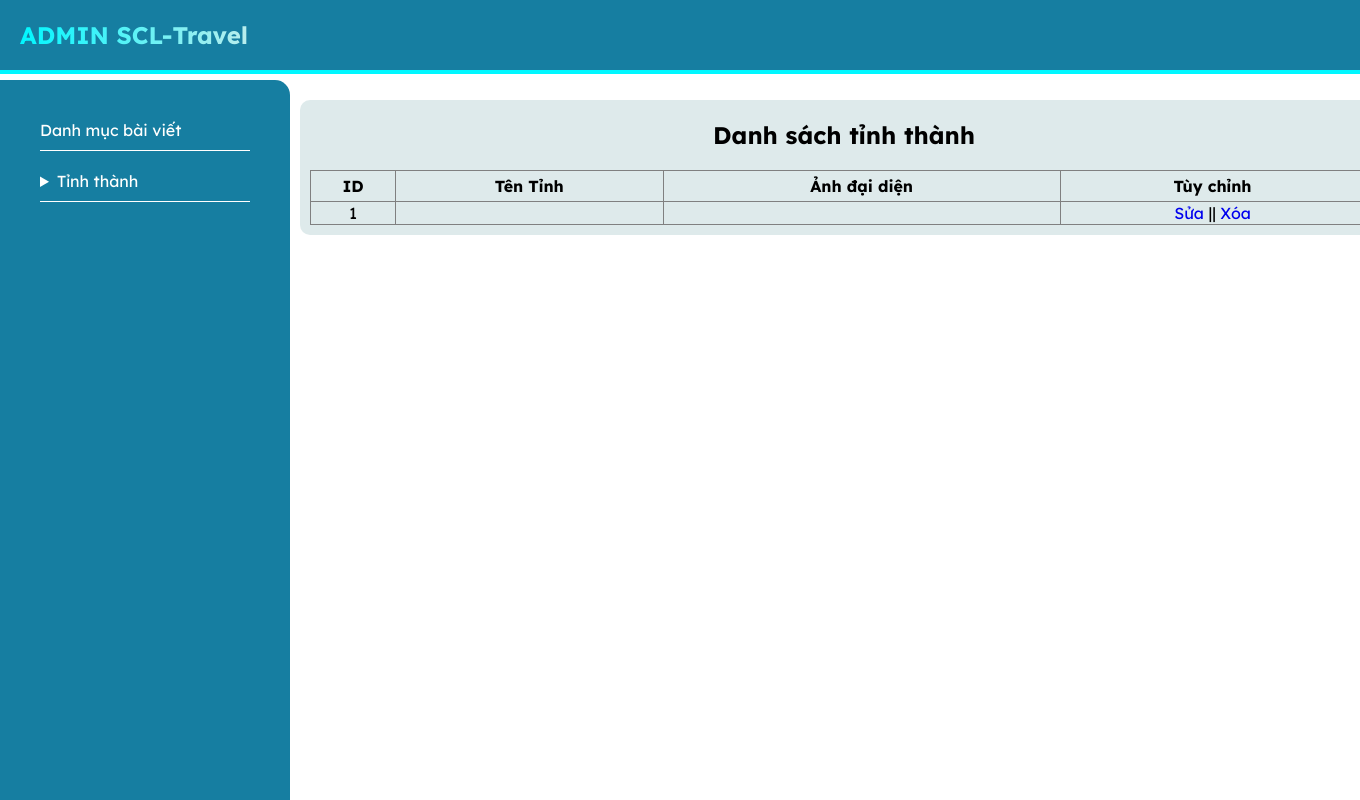
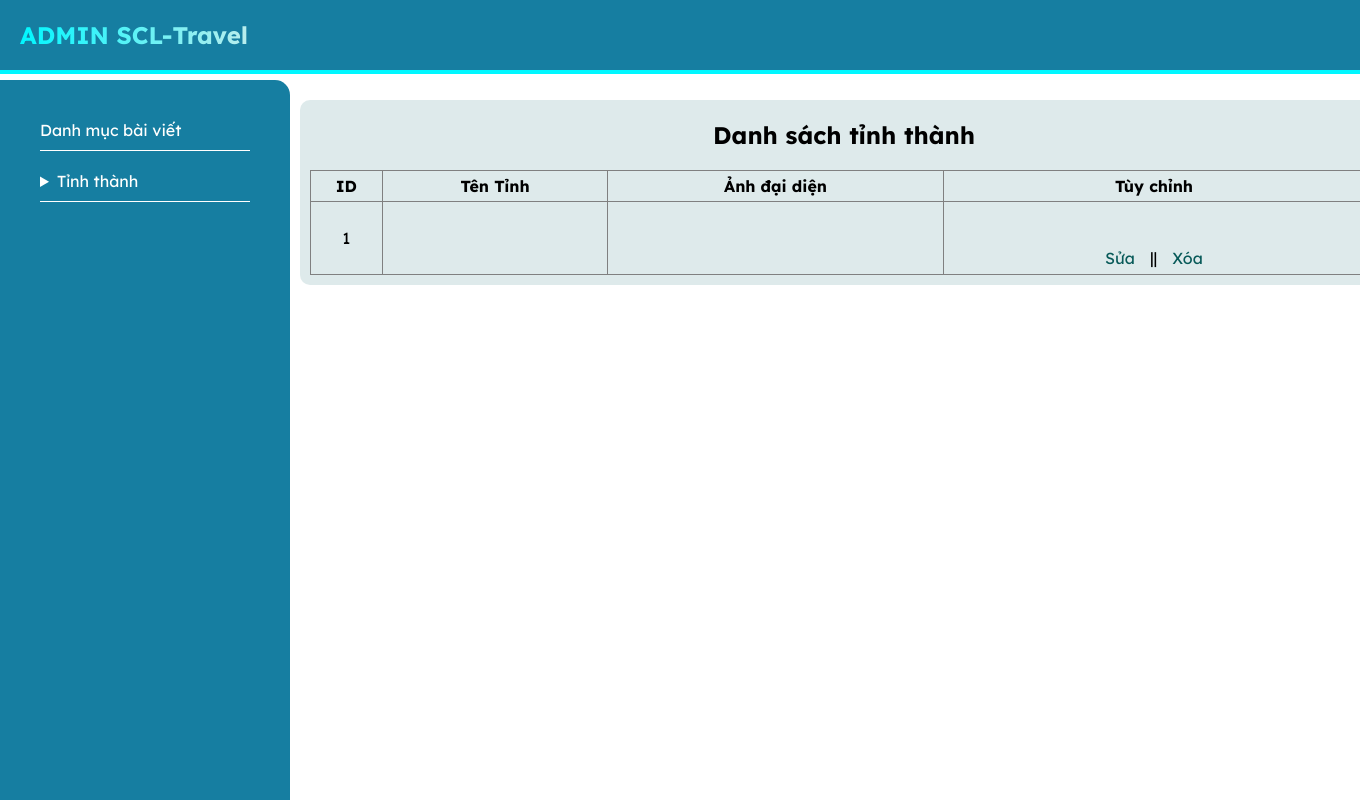
Before and after one commit to DuyIt7033/scl-travel, a PHP site: page /admin/update_tinhthanh.php in a window 1360 px wide. Run offline with PHP 8.4, Linux system fonts and the light colour scheme; tables that the repository leaves empty or names only in its code hold one stand-in row (values such as "Sample post"); data that the repository does not hold is empty.

Commit message:
Complete the functions to add, edit, delete for the province object.

```diff
--- a/admin/admin.css
+++ b/admin/admin.css
@@ -87,6 +87,7 @@ details>p > a:hover {
 	height: 40px;
 	margin-bottom: 20px;
 	border-radius: 10px;
+	border: none;
 }
 
 table{
@@ -102,6 +103,29 @@ table,tr,th,td{
 }
 th{
 	padding: 5px 0;
+}
+.sua-xoa{
+	align-items: center;
+	text-align: center;
+	margin-top: 40px;
+	border: none;
+	display: flex;
+	justify-content: center;
+}
+.sua,.xoa{
+	padding: 5px 15px;
+	border-radius: 5px;
+	color: #085a59;
+}
+.sua:hover{
+	transition: 0.3s;
+	background-color: #16a147;
+	color: rgb(230, 240, 230);
+}
+.xoa:hover{
+	transition: 0.3s;
+	color: rgb(255, 196, 0);
+	background-color: #904101;
 }
 .add_ttbtn {
 	display: block;
--- a/admin/class/tinhthanh_class.php
+++ b/admin/class/tinhthanh_class.php
@@ -31,10 +31,43 @@ class tinhthanh{
 
     }
 
-    public function update_tinhthanh($Ten_tinh,$id_tinh){
-        $query = "UPDATE tinh SET Ten_tinh ='$Ten_tinh' WHERE id_tinh ='$id_tinh' ";
-        $result = $this ->db->update($query);
+    // public function update_tinhthanh($Ten_tinh,$anh_avt_tinh, $id_tinh){
+    //     $query = "UPDATE tinh SET Ten_tinh ='$Ten_tinh' , anh_avt_tinh ='$anh_avt_tinh' WHERE id_tinh ='$id_tinh' ";
+    //     $result = $this ->db->update($query);
+    //     return $result;
+    // }
+    public function update_tinhthanh($Ten_tinh, $anh_avt_tinh, $id_tinh){
+        // Khởi tạo một mảng để lưu các thông tin cần cập nhật
+        $update_fields = array();
+
+        // Xây dựng câu truy vấn SQL dựa trên các trường hợp
+        if (!empty($Ten_tinh)) {
+            $update_fields[] = "Ten_tinh = '$Ten_tinh'";
+        }
+        if (!empty($anh_avt_tinh)) {
+            $update_fields[] = "anh_avt_tinh = '$anh_avt_tinh'";
+        }
+
+        // Nếu không có trường nào được cập nhật, không cần thực hiện truy vấn
+        if (empty($update_fields)) {
+            return false; // Trả về false để báo hiệu rằng không có gì cần cập nhật
+        }
+
+        // Xây dựng câu truy vấn update
+        $update_query = "UPDATE tinh SET " . implode(", ", $update_fields) . " WHERE id_tinh = '$id_tinh'";
+
+        // Thực hiện truy vấn
+        $result = $this->db->update($update_query);
+
         return $result;
     }
+
+    public function del_tinhthanh($id_tinh){
+        $query = "DELETE FROM tinh WHERE id_tinh = '$id_tinh'";
+        $result = $this ->db->delete($query);
+        header('Location: update_tinhthanh.php');
+        return $result;
+    }
+
 }
 ?>S
--- a/admin/database.php
+++ b/admin/database.php
@@ -66,6 +66,16 @@ class Database{
         }
     }
 
+    public function delete($query){
+        $delete_row = $this -> link->query($query) or die($this -> link->error.__LINE__);
+        if($delete_row){
+            return $delete_row;
+        }else{
+            return false;
+        }
+    }
+
+
 
 
 }
--- a/admin/update_tinhthanh.php
+++ b/admin/update_tinhthanh.php
@@ -31,8 +31,10 @@ $show_tinhthanh = $tinhthanh -> show_tinhthanh();
                         ?>
                         <img style="width: auto; height: 100px;" src="<?php echo $src; ?>" alt="">
                     </td>
-                    <td><a href="./edit_tinhthanh.php?id_tinh=<?php echo $result['id_tinh'] ?>">Sửa </a>||
-                        <a href="./del_tinhthanh.php?id_tinh=<?php echo $result['id_tinh'] ?>">Xóa</a>
+                    <td class="sua-xoa">
+                        <a class="sua" href="./edit_tinhthanh.php?id_tinh=<?php echo $result['id_tinh'] ?>">Sửa</a>
+                        ||
+                        <a class="xoa" href="#" onclick="return confirmDelete(<?php echo $result['id_tinh']; ?>)">Xóa</a>
                     </td>
                 </tr>
             <?php
@@ -42,5 +44,19 @@ $show_tinhthanh = $tinhthanh -> show_tinhthanh();
         </table>
     </div>
 </div>
+
+<script>
+    function confirmDelete(id) {
+        var result = confirm("Bạn có chắc muốn xóa?");
+        if (result) {
+            // Nếu người dùng chọn "OK"
+            window.location.href = "./delete_tinhthanh.php?id_tinh=" + id;
+        } else {
+            // Nếu người dùng chọn "Cancel"
+            return false;
+        }
+    }
+</script>
 </body>
+
 </html>
```
Also changed, not shown: admin/delete_tinhthanh.php (added, +13 -0 lines), admin/edit_tinhthanh.php (+30 -6 lines), admin/del_tinhthanh.php (deleted).
